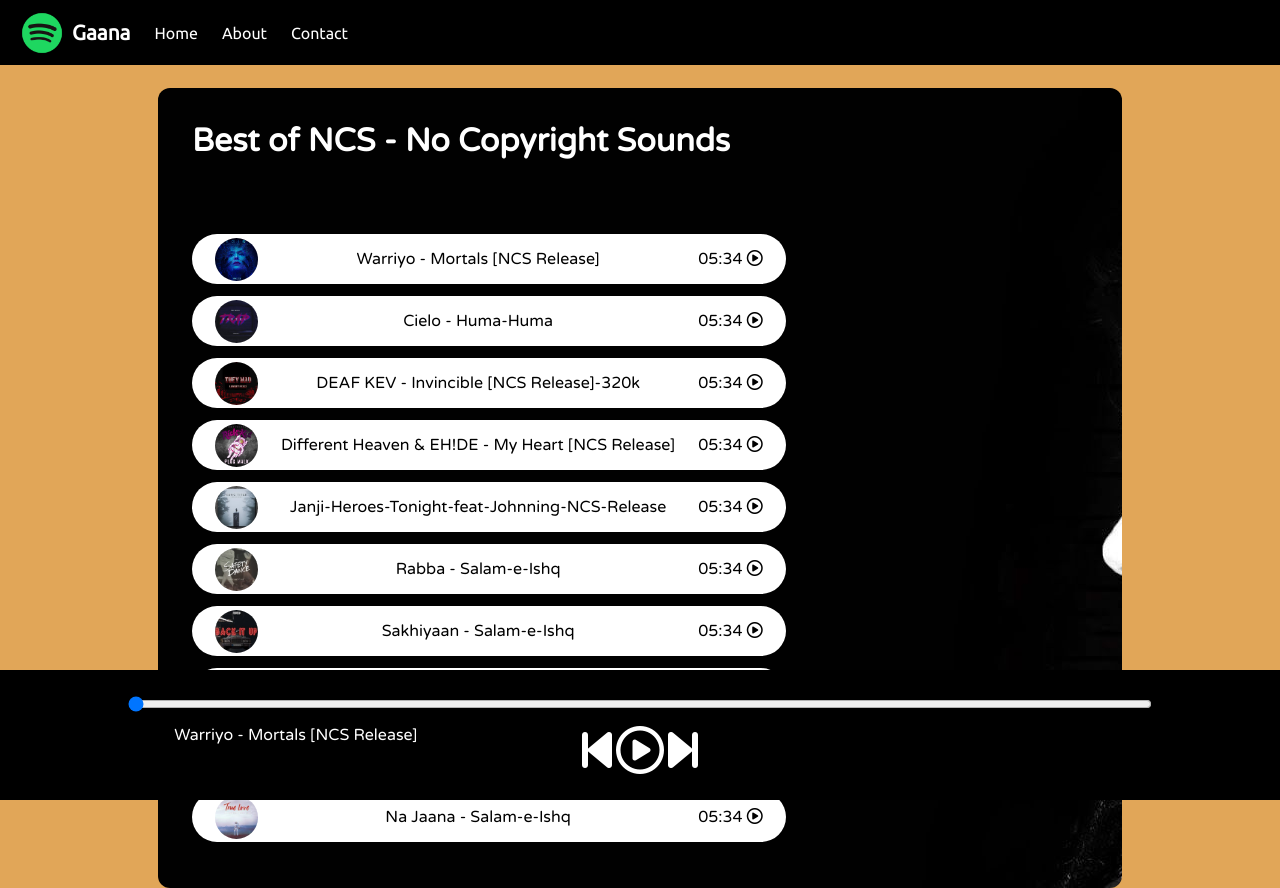
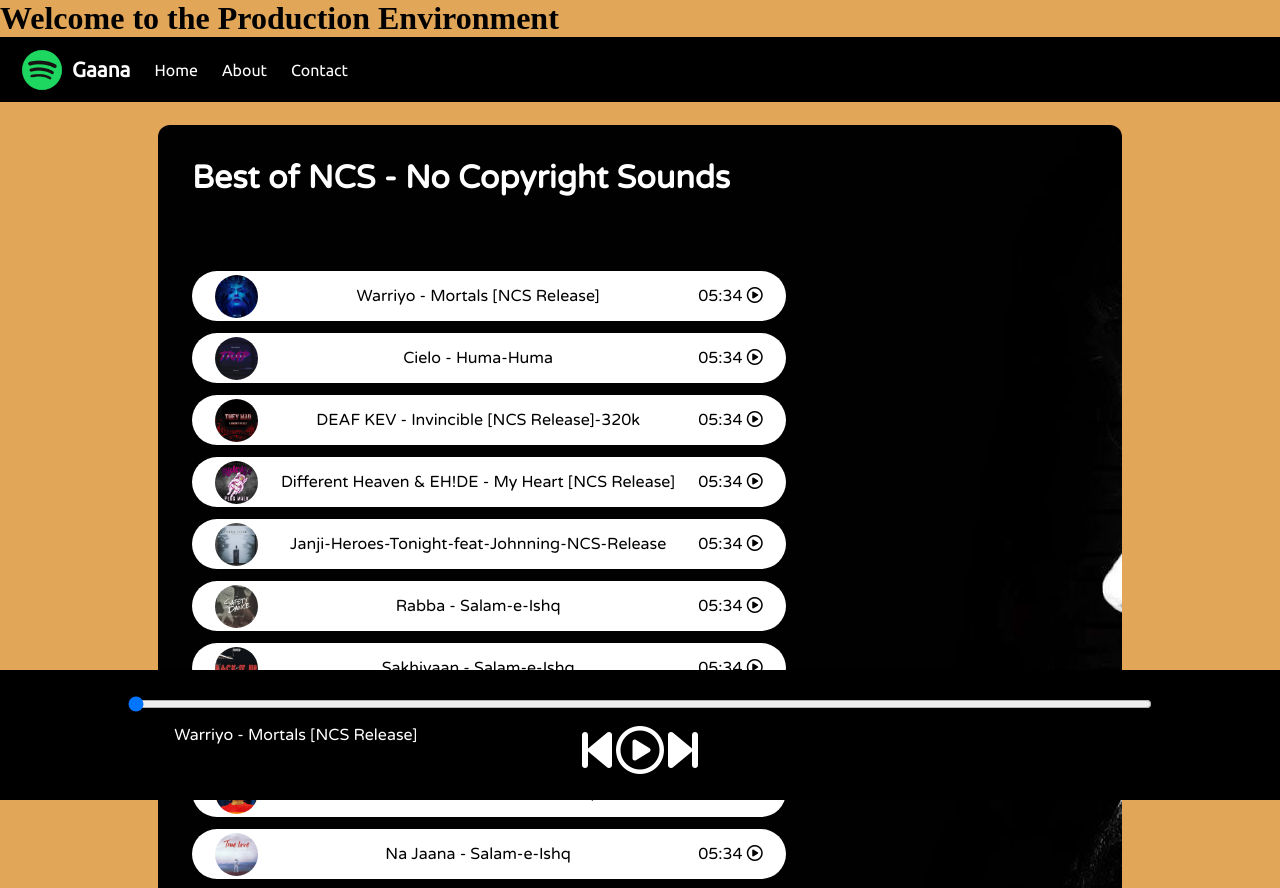
Before and after one commit to farhanfist10/spotify-clone, a plain HTML site: page index.html in a window 1280 px wide. Shown: the top 888 px of the page. Drawn offline with Linux system fonts and the light colour scheme.

Commit message:
Update index.html for main

```diff
--- a/index.html
+++ b/index.html
@@ -8,6 +8,7 @@
         <link rel="stylesheet" href="style.css">
         </head>
 <body>
+    <h1>Welcome to the Production Environment</h1>
     <nav>
         <ul>
             <li class="brand"><img src="logo.png" alt="Spotify"> Gaana</li>
```
